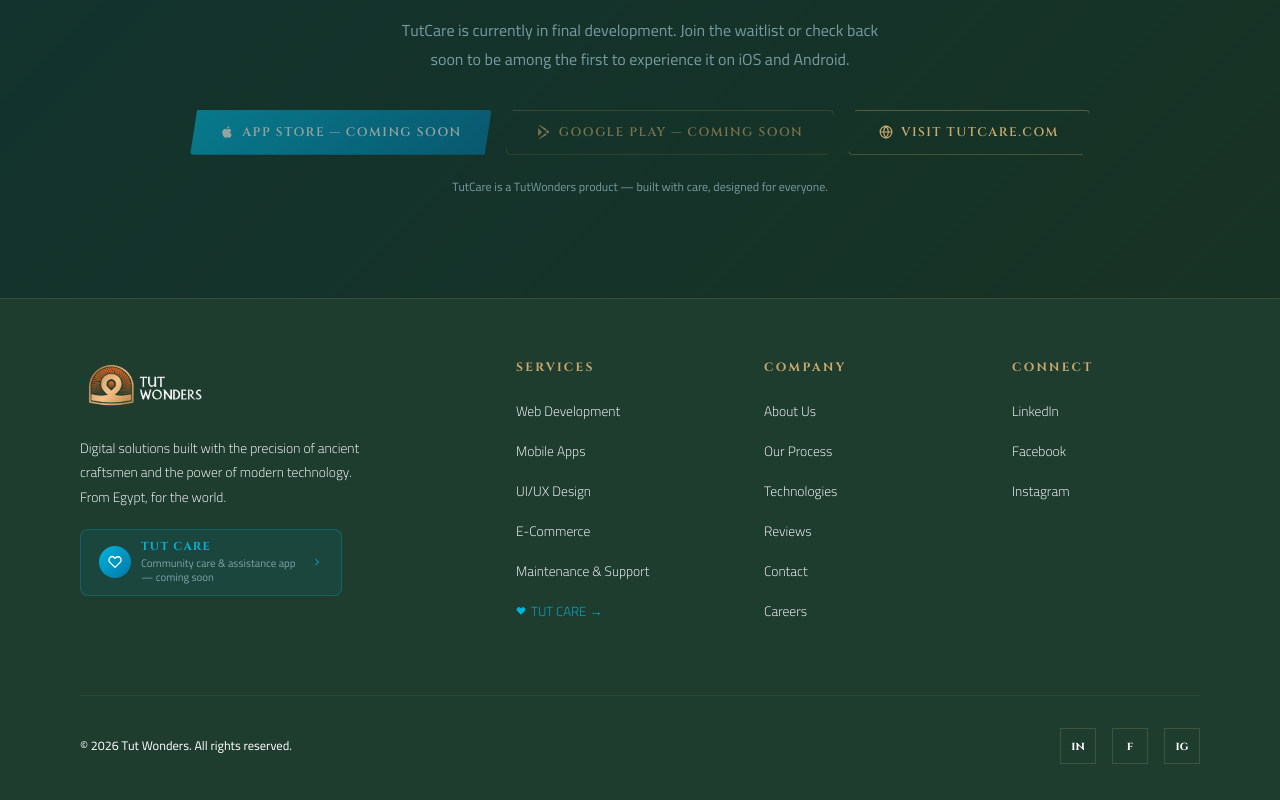
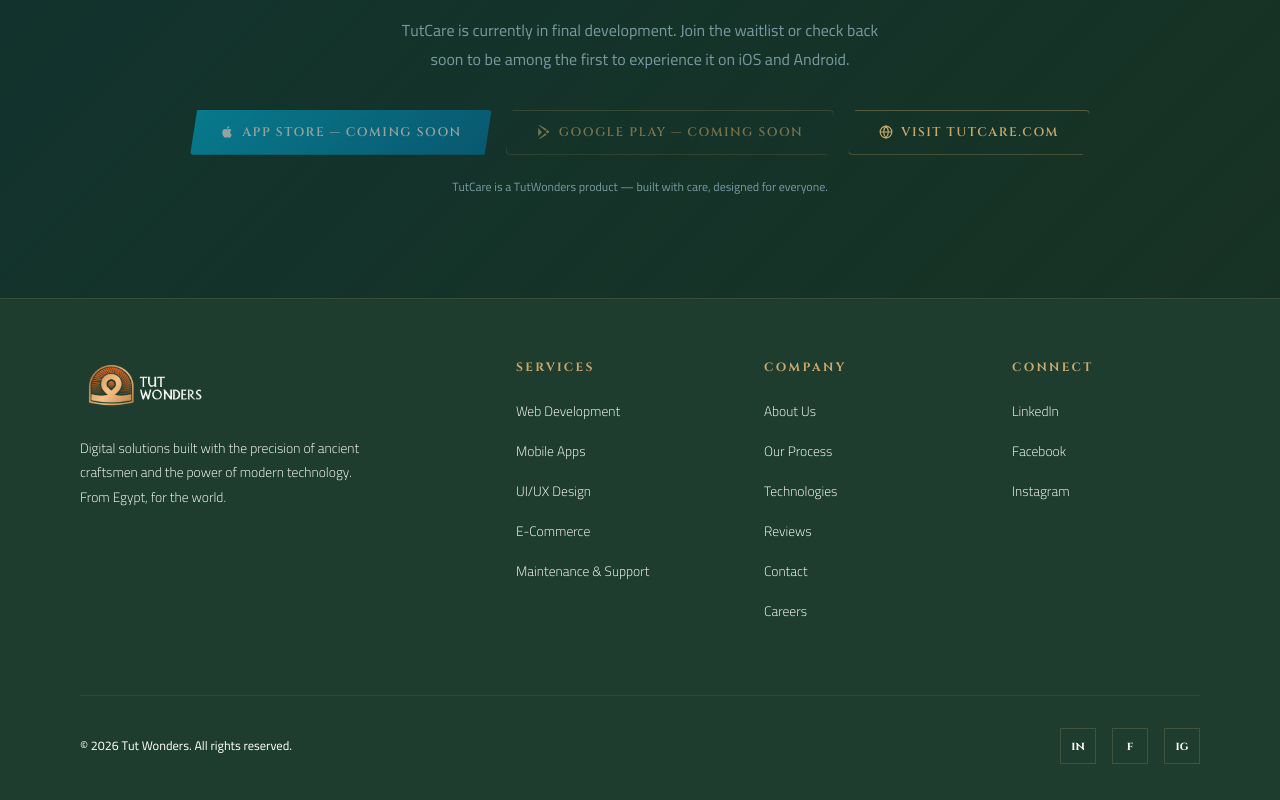
Before and after one commit to eyadwebdeveloper/tut-wonders, a React (Create React App) app: page /tutcare in a window 1280 px wide. Shown: the part 10252-11052 px from the top of the page. Built offline with nearby package versions, Linux system fonts and the light colour scheme.

Commit message:
Remove TutCare links from Footer component
Removed TutCare links and related elements from the footer component.

```diff
--- a/src/components/Footer.jsx
+++ b/src/components/Footer.jsx
@@ -1,4 +1,3 @@
-import { Link } from "react-router-dom";
 import { useTranslation } from "react-i18next";
 import HeaderLogo from "../images/header-logo.png";
 
@@ -13,95 +12,6 @@
           <div className="footer-brand">
             <img src={HeaderLogo} alt="Tut Wonders" />
             <p>{t("footer.description")}</p>
-
-            {/* TutCare mini-card in footer */}
-            <Link
-              to="/tutcare"
-              style={{
-                display: "inline-flex",
-                alignItems: "center",
-                gap: "10px",
-                marginTop: "20px",
-                padding: "11px 18px",
-                background: "rgba(0,180,220,.08)",
-                border: "1px solid rgba(0,180,220,.25)",
-                borderRadius: "8px",
-                textDecoration: "none",
-                transition: "background .25s, border-color .25s",
-              }}
-              onMouseEnter={(e) => {
-                e.currentTarget.style.background = "rgba(0,180,220,.16)";
-                e.currentTarget.style.borderColor = "rgba(0,180,220,.5)";
-              }}
-              onMouseLeave={(e) => {
-                e.currentTarget.style.background = "rgba(0,180,220,.08)";
-                e.currentTarget.style.borderColor = "rgba(0,180,220,.25)";
-              }}
-            >
-              {/* TutCare icon */}
-              <div
-                style={{
-                  width: 32,
-                  height: 32,
-                  borderRadius: "50%",
-                  background: "linear-gradient(135deg,#00b4dc,#0077a8)",
-                  display: "flex",
-                  alignItems: "center",
-                  justifyContent: "center",
-                  flexShrink: 0,
-                }}
-              >
-                <svg
-                  width="14"
-                  height="14"
-                  viewBox="0 0 24 24"
-                  fill="none"
-                  stroke="#fff"
-                  strokeWidth="2.2"
-                  strokeLinecap="round"
-                  strokeLinejoin="round"
-                >
-                  <path d="M20.84 4.61a5.5 5.5 0 0 0-7.78 0L12 5.67l-1.06-1.06a5.5 5.5 0 0 0-7.78 7.78l1.06 1.06L12 21.23l7.78-7.78 1.06-1.06a5.5 5.5 0 0 0 0-7.78z" />
-                </svg>
-              </div>
-              <div>
-                <div
-                  style={{
-                    fontFamily: "'Cinzel', serif",
-                    fontSize: ".72rem",
-                    fontWeight: 700,
-                    letterSpacing: ".1em",
-                    textTransform: "uppercase",
-                    color: "#00b4dc",
-                    lineHeight: 1,
-                    marginBottom: "3px",
-                  }}
-                >
-                  {t("tutcare.footerTitle")}
-                </div>
-                <div
-                  style={{
-                    fontSize: ".68rem",
-                    color: "rgba(200,235,255,.55)",
-                    lineHeight: 1.3,
-                    maxWidth: "160px",
-                  }}
-                >
-                  {t("tutcare.footerDesc")}
-                </div>
-              </div>
-              <svg
-                width="12"
-                height="12"
-                viewBox="0 0 24 24"
-                fill="none"
-                stroke="rgba(0,180,220,.6)"
-                strokeWidth="2.5"
-                style={{ marginLeft: "auto", flexShrink: 0 }}
-              >
-                <polyline points="9 18 15 12 9 6" />
-              </svg>
-            </Link>
           </div>
 
           {/* Services */}
@@ -122,37 +32,6 @@
               </li>
               <li>
                 <a href="#services">{t("services.items.shield.title")}</a>
-              </li>
-              {/* TutCare as a featured product link */}
-              <li>
-                <Link
-                  to="/tutcare"
-                  style={{
-                    display: "inline-flex",
-                    alignItems: "center",
-                    gap: "5px",
-                    color: "#00b4dc",
-                    textDecoration: "none",
-                    fontSize: ".82rem",
-                    transition: "color .2s",
-                  }}
-                  onMouseEnter={(e) =>
-                    (e.currentTarget.style.color = "#5dd4ef")
-                  }
-                  onMouseLeave={(e) =>
-                    (e.currentTarget.style.color = "#00b4dc")
-                  }
-                >
-                  <svg
-                    width="10"
-                    height="10"
-                    viewBox="0 0 24 24"
-                    fill="currentColor"
-                  >
-                    <path d="M20.84 4.61a5.5 5.5 0 0 0-7.78 0L12 5.67l-1.06-1.06a5.5 5.5 0 0 0-7.78 7.78l1.06 1.06L12 21.23l7.78-7.78 1.06-1.06a5.5 5.5 0 0 0 0-7.78z" />
-                  </svg>
-                  {t("tutcare.footerTitle")} →
-                </Link>
               </li>
             </ul>
           </div>
```
